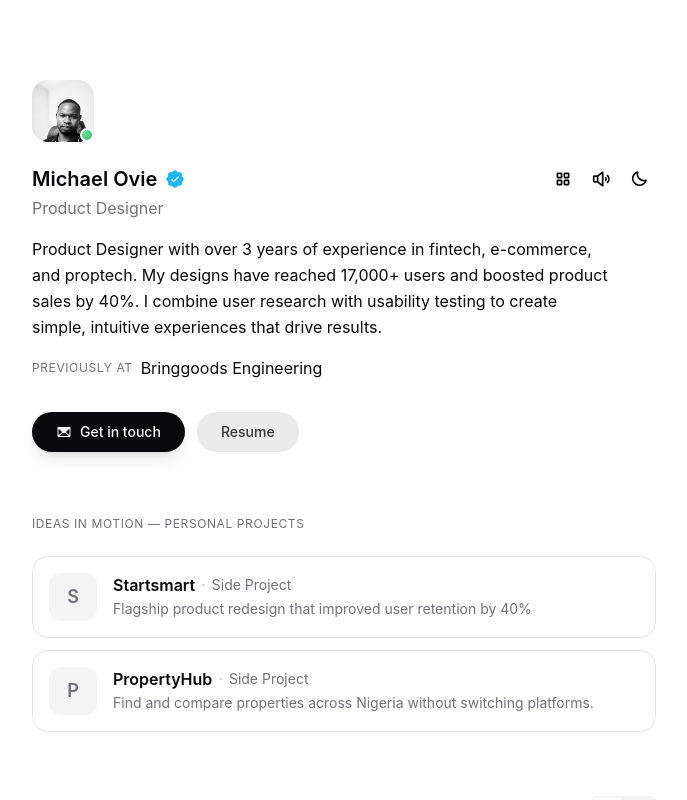
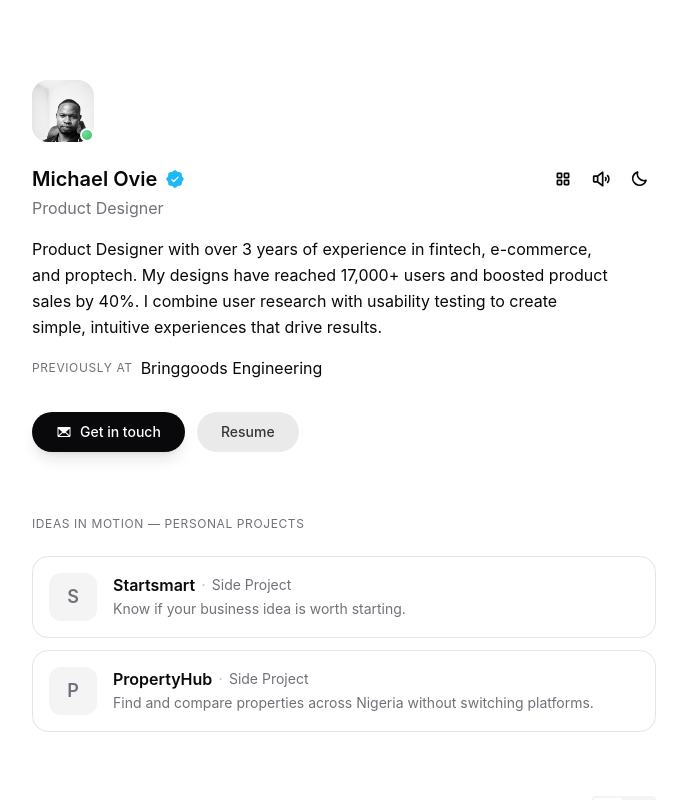
Before and after one commit to Kingovie/portfolio-tailwind, a Next.js app: page / in a window 1280 px wide. Shown: the top 800 px of the page, without its empty margins (296-983 px from the left). Built offline with nearby package versions, Linux system fonts and the light colour scheme.

Commit message:
update Startsmart description

```diff
--- a/app/page.tsx
+++ b/app/page.tsx
@@ -24,7 +24,7 @@ const portfolioData = {
     url: "#",
   },
   featured: [
-    { name: "Startsmart", role: "Side Project", description: "Flagship product redesign that improved user retention by 40%", url: "#" },
+    { name: "Startsmart", role: "Side Project", description: "Know if your business idea is worth starting.", url: "#" },
     { name: "PropertyHub", role: "Side Project", description: "Find and compare properties across Nigeria without switching platforms.", url: "#" }
   ],
   projects: [
```
